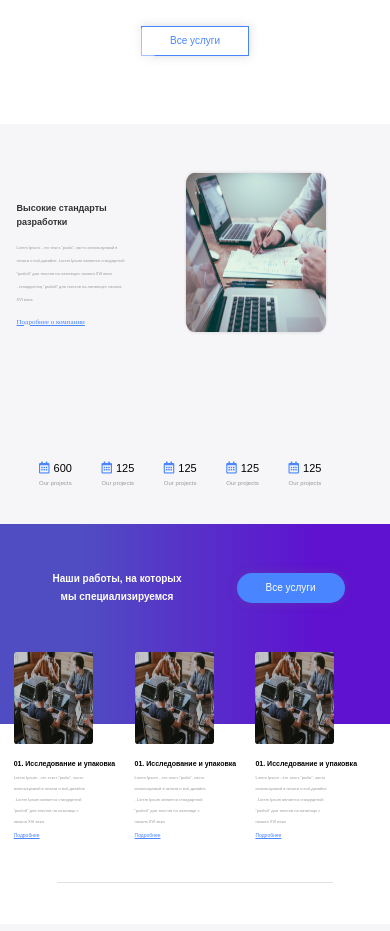
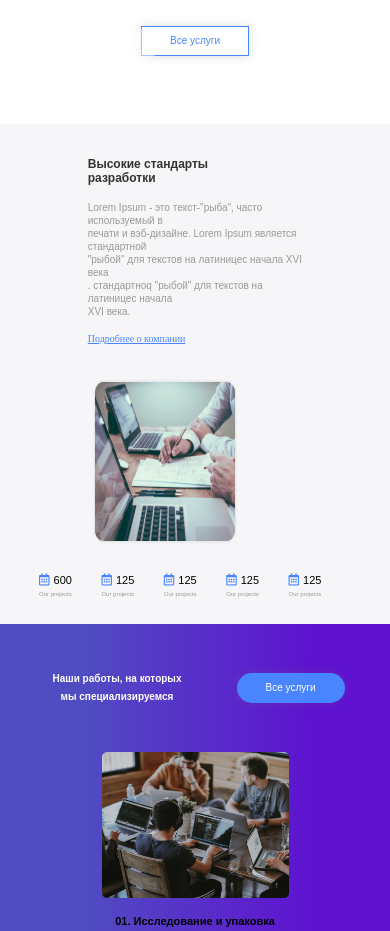
Before and after one commit to emfree1/web, a plain HTML site: page index.html in a window 390 px wide. Shown: the part 1080-2011 px from the top of the page. Drawn offline with nearby package versions, Linux system fonts and the light colour scheme; files whose address does not match are found by name.

Commit message:
last finish

```diff
--- a/media.css
+++ b/media.css
@@ -550,28 +550,31 @@
     height: 30%;
 }
 .development-standards{
-    height: 400px;
+    height: 500px;
 }
 .development-standards-wrapper{
-    height: 76%;
+    height: 85%;
+    flex-direction: column;
+    justify-content: center;
+    align-items: center;
 }
 .development-standards-container{
-    width: 47%;
-    height: 68%;
+    width: 55%;
+    height: 79%;
 }
 .development-standards-text{
-    width: 82%;
+    width: 100%;
 }
 .development-standards-text h4{
-    font-size: 9px;
+    font-size: 12px;
     line-height: 14px;
 }
 .development-standards-text p{
-    font-size: 4px;
+    font-size: 10px;
     line-height: 13px;
 }
 .development-standards-text a{
-    font-size: 7px;
+    font-size: 10px;
 }
 .development-standards-photo{
     width: 53%;
@@ -584,7 +587,7 @@
     height: 167px;
 }
 .counter{
-    height: 24%;
+    height: 15%;
     display: flex;
     justify-content: center;
     align-items: center;
@@ -633,22 +636,26 @@
     height: 128px;
 }
 .items{
-    width: 31%;
+    width: 65%;
+    justify-content: center;
+    align-items: center;
+    flex-direction: column;
+    padding-bottom: 20px;
 }
 .wrapper-items img{
-    width: 79px;
-    height: 92px;
+    width: 187px;
+    height: 146px;
 }
 .items span{
-    font-size: 7px;
-    line-height: 8px;
+    font-size: 11px;
+    line-height: 14px;
 }
 .items p{
-    font-size: 4px;
-    line-height: 11px;
+    font-size: 10px;
+    line-height: 14px;
 }
 .items a {
-    font-size: 5px;
+    font-size: 8px;
     line-height: 9px;
 }
 .items-line{
@@ -764,6 +771,14 @@
 .menu-list li>a{
     font-size: 16px;
 }
+.wrapper-items-container{
+    width: 100%;
+    height: auto;
+    flex-wrap: wrap;
+    justify-content: center;
+    align-items: center;
+    display: flex;
+}
 }
 
 
```
